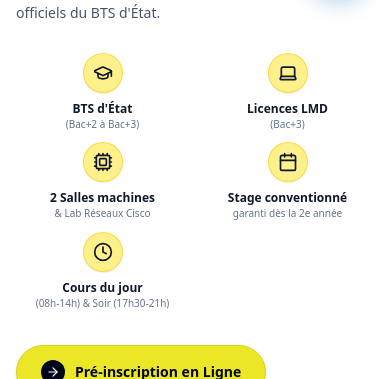
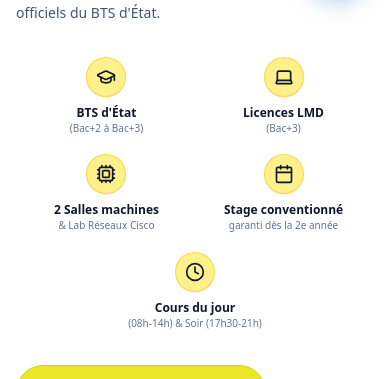
Before and after one commit to MalickDevWeb/ipaim, a React (Vite) app: page / in a window 390 px wide. Shown: the part 756-1135 px from the top of the page. Built offline with nearby package versions, Linux system fonts and the light colour scheme.

Commit message:
style(Hero): fix features grid layout on mobile

```diff
--- a/src/components/Hero.tsx
+++ b/src/components/Hero.tsx
@@ -152,12 +152,12 @@ export const Hero: React.FC<HeroProps> = ({
               initial={{ opacity: 0, y: 15 }}
               animate={{ opacity: 1, y: 0 }}
               transition={{ duration: 0.6, delay: 0.3 }}
-              className="grid grid-cols-2 sm:grid-cols-3 xl:grid-cols-5 gap-3 pt-1"
+              className="flex flex-wrap justify-center lg:justify-start gap-x-4 gap-y-5 pt-2"
             >
               {featureItems.map((feat, idx) => {
                 const Icon = feat.icon;
                 return (
-                  <div key={idx} className="flex flex-col items-center text-center gap-2 group">
+                  <div key={idx} className="flex flex-col items-center text-center gap-2 group w-[45%] sm:w-[30%] xl:w-auto">
                     <div className="w-10 h-10 rounded-full bg-[#fef08a] border border-[#facc15]/60 flex items-center justify-center shrink-0 shadow-2xs group-hover:scale-105 transition-transform">
                       <Icon className="w-5 h-5 text-slate-900" />
                     </div>
```
